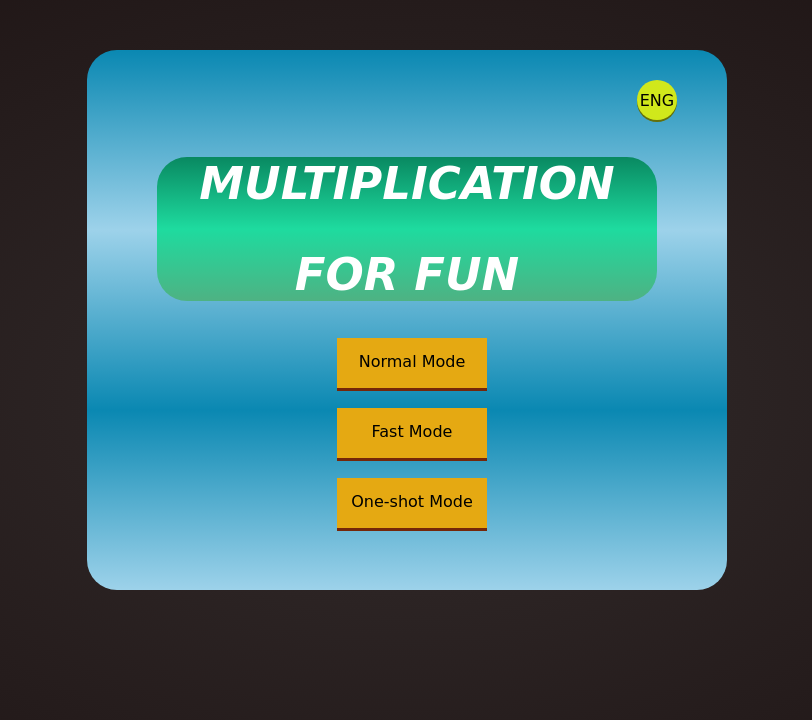
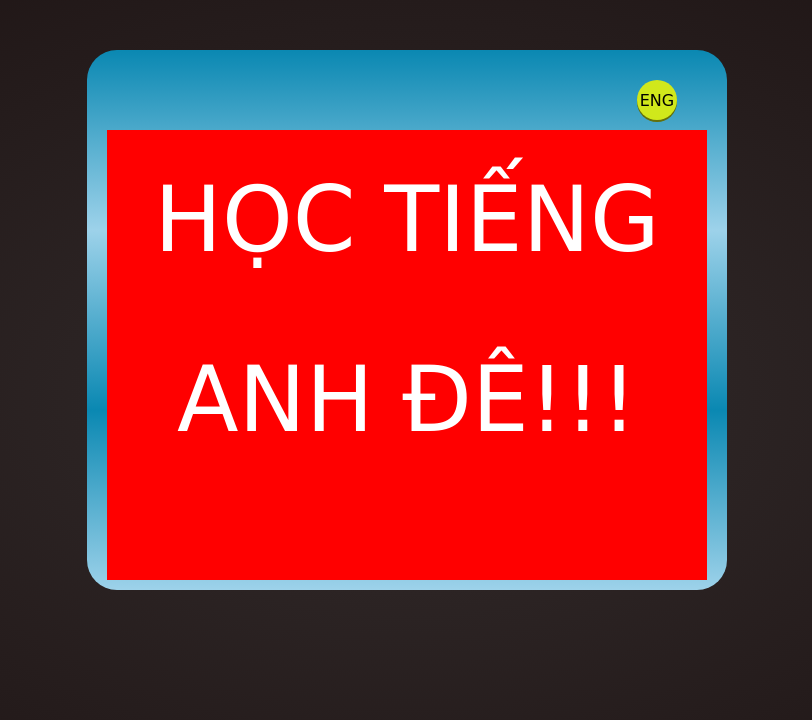
Before and after one commit to phNam2/web_practice1, a plain HTML site: page index.html in a window 1280 px wide. Both pictures are taken after a click on the element "ENG". Shown: the whole page, without its empty margins (233-1045 px from the left). Drawn offline with Linux system fonts and the light colour scheme.

Commit message:
Add some first property for language change

```diff
--- a/index.html
+++ b/index.html
@@ -28,6 +28,9 @@
         </div>
         <div id="one" class="mode">
             One-shot Mode
+        </div>
+        <div id="sarcasm">
+            HỌC TIẾNG ANH ĐÊ!!!
         </div>
 
         <!--The second page-->
--- a/javascript.js
+++ b/javascript.js
@@ -391,3 +391,20 @@ function hide(id) {
 function show(id) {
     document.getElementById(id).style.display = "block";
 }
+
+
+// Change the language
+document.getElementById("language").onclick = function() {
+    var languages = document.getElementById("lang").innerHTML;
+    if (languages=="ENG") {
+        show("sarcasm");// Show "Correct" box for 1 sec
+        setTimeout( function(){
+            hide("sarcasm");
+            document.getElementById("lang").innerHTML = "VIE";
+        }, 5000);
+
+
+    } else {
+        document.getElementById("lang").innerHTML = "ENG";
+    }
+}
--- a/styling.css
+++ b/styling.css
@@ -88,6 +88,21 @@ html {
 .mode:active{
     box-shadow: 0px 0px black;
     top: 1px;
+}
+
+#sarcasm {
+    width: 600px;
+    height: 450px;
+    background-color: red;
+    color: white;
+    font-family: cursive;
+    top: 80px;
+    position: absolute;
+    text-align: center;
+    font-size: 90px;
+    line-height: 2;
+    z-index: 2;
+    display: none;
 }
 
 /*///////////////////////////////////////////////////*/
@@ -292,7 +307,7 @@ html {
     font-size: 14;
     width: 170px;
     height: 40px;
-    line-height: 2.;
+    line-height: 2.5;
     margin-left: 30px;
     background-color: chartreuse;
     box-shadow: 0px 2px rgba(0,0,100, 10);
```
